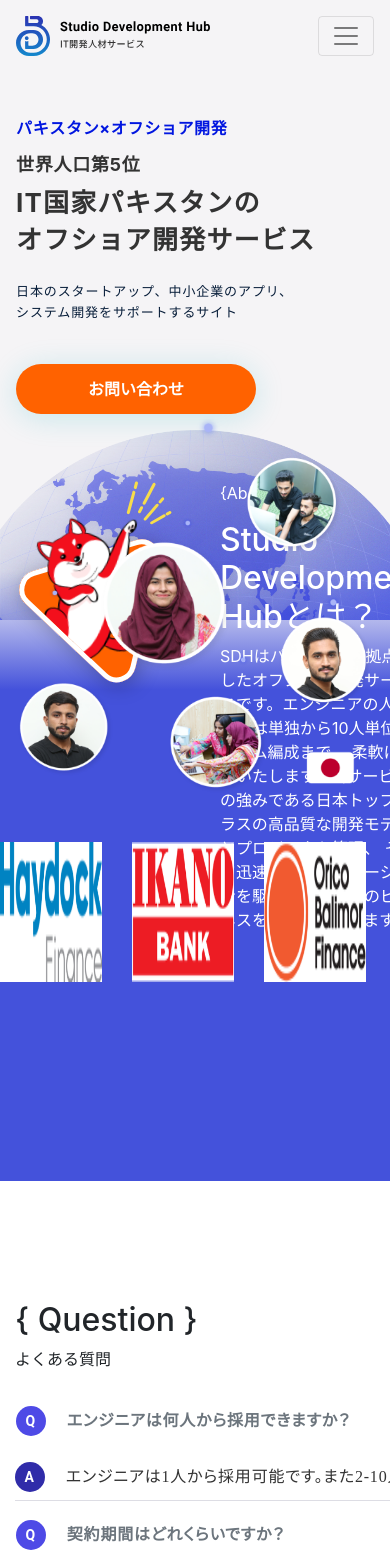
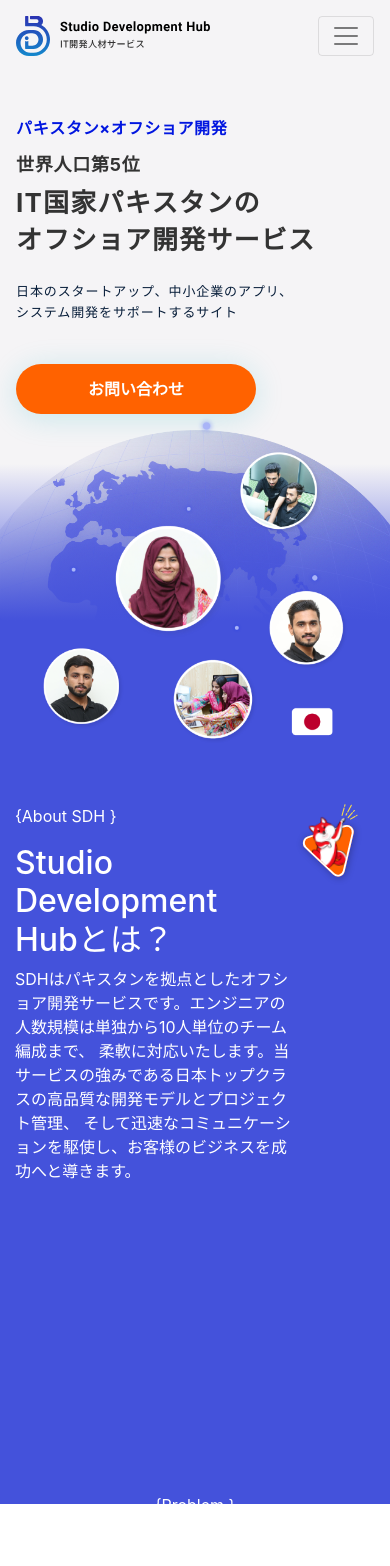
Before and after one commit to kashif-zia/Studio-Development-Hub, a React (Create React App) app: page / in a window 390 px wide. Shown: the top 1566 px of the page. Built offline with nearby package versions, Linux system fonts and the light colour scheme.

Commit message:
small changes

```diff
--- a/src/components/SectionMain/index.js
+++ b/src/components/SectionMain/index.js
@@ -139,9 +139,9 @@ export default function index() {
                      </div>
 
                      <div className="problemSection">
-                     <div className="col-md-9 custom-col-9 p-0">
+                     <div className="col-md-9 custom-col-9">
                      <div className="aboutSdh">
-                                 <div className="">
+                                 <div className="dancing-img">
                                  <img src={dancingImage} alt="dancing image" />
                                  </div>
                                  <div className="about-p">
@@ -159,7 +159,7 @@ export default function index() {
                                   <p className="problemSub-text text-center">{"{Problem }"}</p>
                                   <h3 className="problemSub-h3 text-center">こんなお悩みありませんか？</h3>
                                   </div>
-                                  <div className="problemNotes">開発の品質は担保されるのだろうか</div>
+                                  <div className="problemNotes"><i className="fa fa-check-circle"></i> 開発の品質は担保されるのだろうか</div>
 
                         </div>
                                  </div>
--- a/src/components/SectionMain/style.scss
+++ b/src/components/SectionMain/style.scss
@@ -406,7 +406,6 @@
     height: 77px;
     border-radius: 38.5px;
     display: inline-flex;
-    justify-content: center;
     align-items: center;
     padding: 32px 26px;
 }
@@ -466,5 +465,26 @@
         .hero-section-content {
             padding: 44px 16px;
         }
+        .companyLogo-Section{
+            display: none;
+        }
+        .hero-section-content{
+     .people-image{
+            height: 334px;
+            object-fit: contain;
+        }
+    }
+    .problemSection{
+        background: linear-gradient(180deg, rgba(68, 82, 219, 0.00) 0%, rgba(68, 82, 219, 0.40) 6.02%, #4452DB 15.05%, #4452DB 100%);
+
+        margin-top: -236px;
+        .aboutSdh{
+            flex-direction: row-reverse;
+            margin-top: 340px;
+        }
+        .dancing-img img{
+            width: 79px;
+        }
+    }
     }
 }
```
